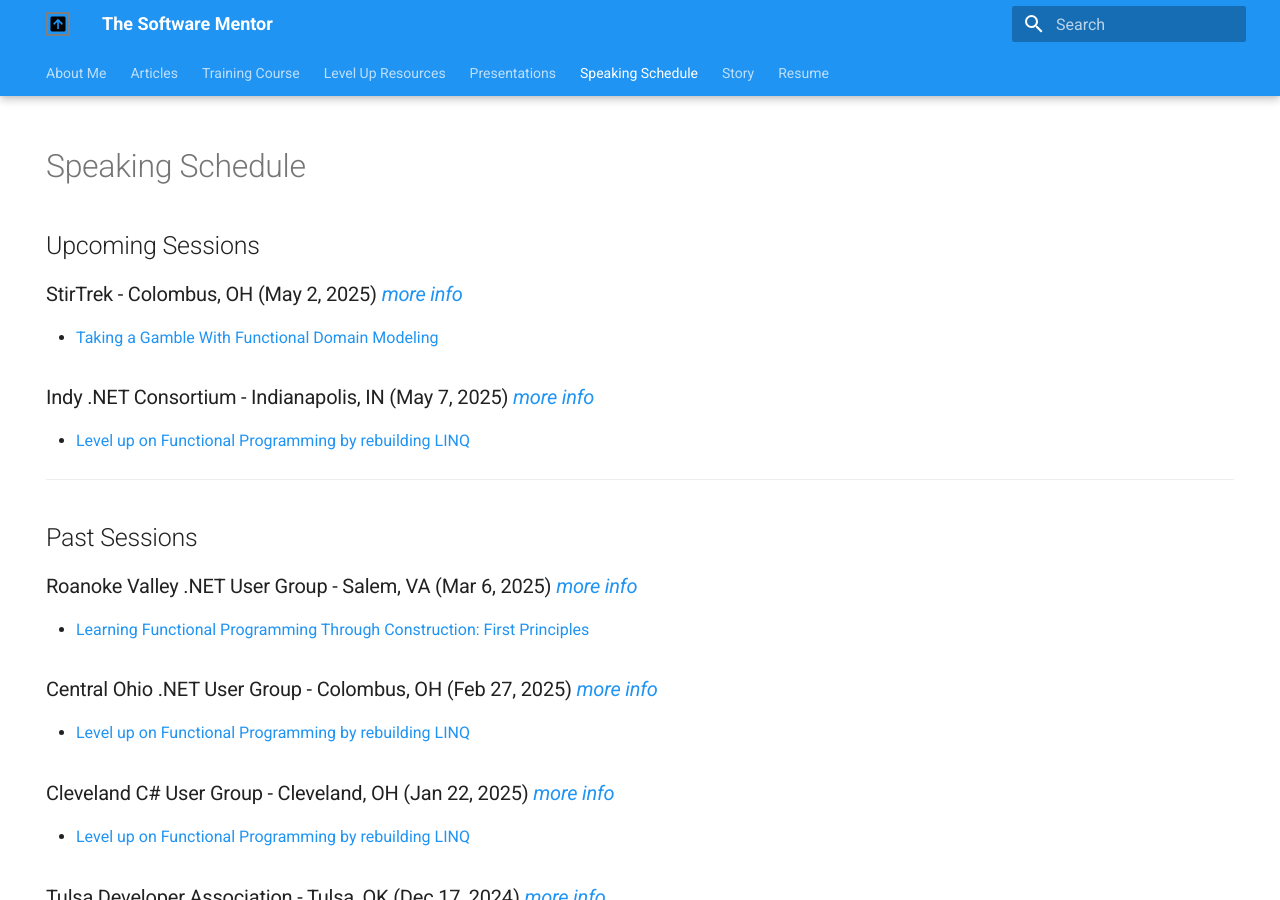
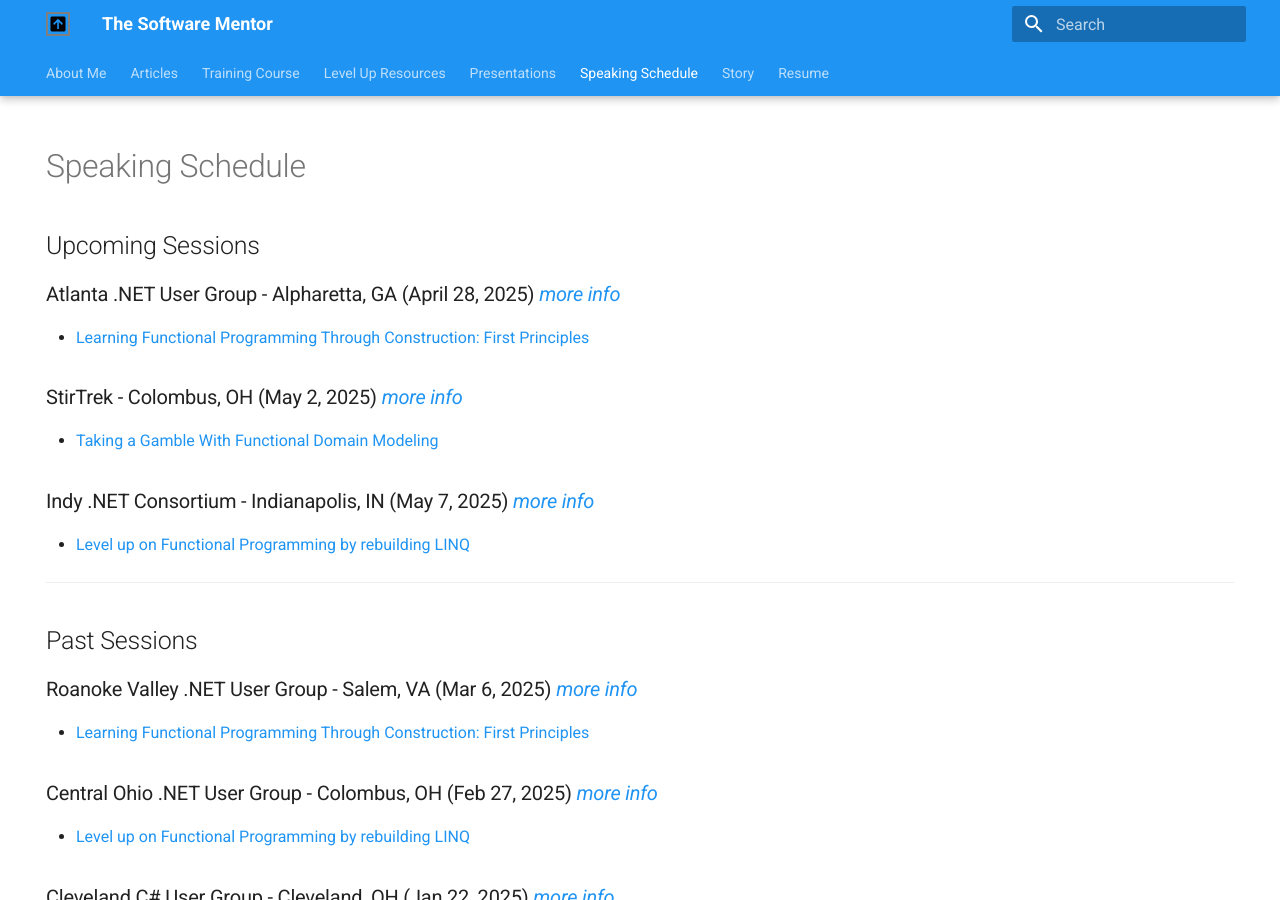
Before and after one commit to cameronpresley/blog, an MkDocs documentation site: the page built from docs/speaking-schedule.md, in a window 1280 px wide and 900 px high. Built offline with MkDocs 1.6.1 and Material for MkDocs 9.7.7, drawn with Linux system fonts in a browser that asks for light colours; plug-ins that fetch from the network failed and are left out.

Commit message:
Update speaking-schedule.md (#128)

```diff
--- a/docs/speaking-schedule.md
+++ b/docs/speaking-schedule.md
@@ -6,6 +6,10 @@ hide:
 
 # Speaking Schedule
 ## Upcoming Sessions
+
+### Atlanta .NET User Group - Alpharetta, GA (April 28, 2025) _[more info](https://www.meetup.com/atlanta-net-user-group/events/306662207)_
+
+- [Learning Functional Programming Through Construction: First Principles](./presentations.md#learning-functional-programming-through-construction-first-principles)
 
 ### StirTrek - Colombus, OH (May 2, 2025) _[more info](https://stirtrek.com/)_
 
```
